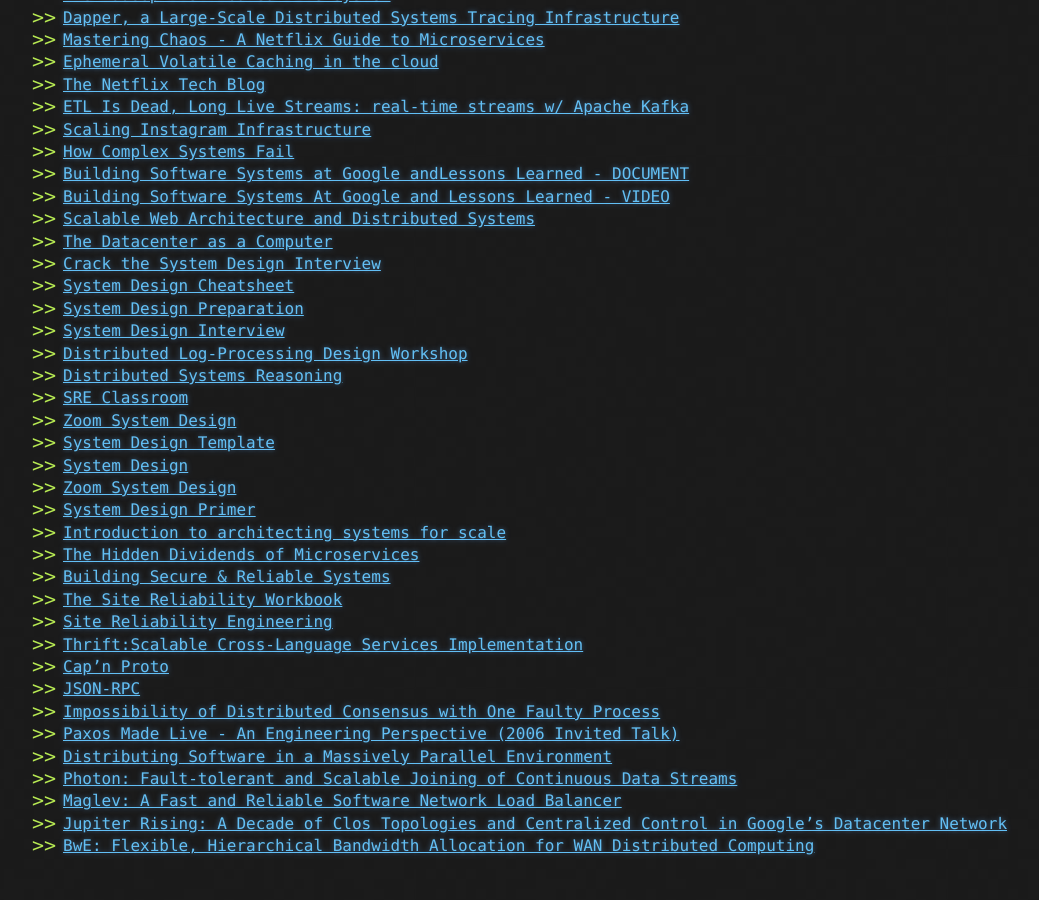
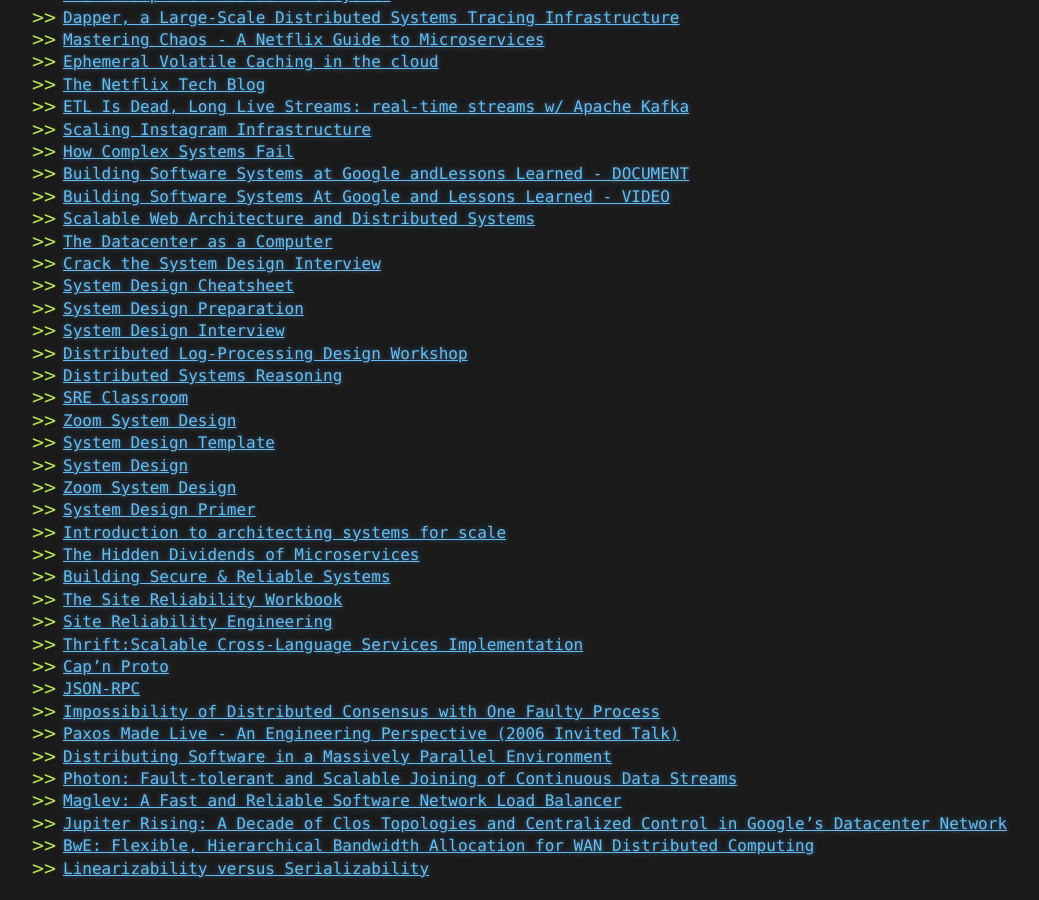
Before and after one commit to goodHunter27/serhatgiydiren.github.io, a Jekyll site: the page built from _posts/2020-01-20-helpful-resources-for-system-design-interviews.md, in a window 1280 px wide and 900 px high, scrolled down 1440 px. Shown: the whole window, without its empty margins (117-1156 px from the left). Built offline with Jekyll 4.4.1, drawn with Linux system fonts in a browser that asks for light colours; before the commit the page ends 2318 px from its top, so only the background shows below that.

Commit message:
Update 2020-01-20-helpful-resources-for-system-design-interviews.md

```diff
--- a/_posts/2020-01-20-helpful-resources-for-system-design-interviews.md
+++ b/_posts/2020-01-20-helpful-resources-for-system-design-interviews.md
@@ -92,5 +92,6 @@
 * [Distributing Software in a Massively Parallel Environment](https://www.usenix.org/sites/default/files/conference/protected-files/lisa_2014_talk.pdf){:target="_blank"}
 * [Photon: Fault-tolerant and Scalable Joining of Continuous Data Streams](https://research.google/pubs/pub41318){:target="_blank"}
 * [Maglev: A Fast and Reliable Software Network Load Balancer](https://research.google/pubs/pub44824){:target="_blank"}
-* [Jupiter Rising: A Decade of Clos Topologies and Centralized Control in Google’s Datacenter Network](https://research.google/pubs/pub43837){:target="_blank"}
-* [BwE: Flexible, Hierarchical Bandwidth Allocation for WAN Distributed Computing ](https://research.google/pubs/pub43838){:target="_blank"}
+* [Jupiter Rising: A Decade of Clos Topologies and Centralized Control in Google's Datacenter Network](https://research.google/pubs/pub43837){:target="_blank"}
+* [BwE: Flexible, Hierarchical Bandwidth Allocation for WAN Distributed Computing](https://research.google/pubs/pub43838){:target="_blank"}
+* [Linearizability versus Serializability](http://www.bailis.org/blog/linearizability-versus-serializability){:target="_blank"}
```
